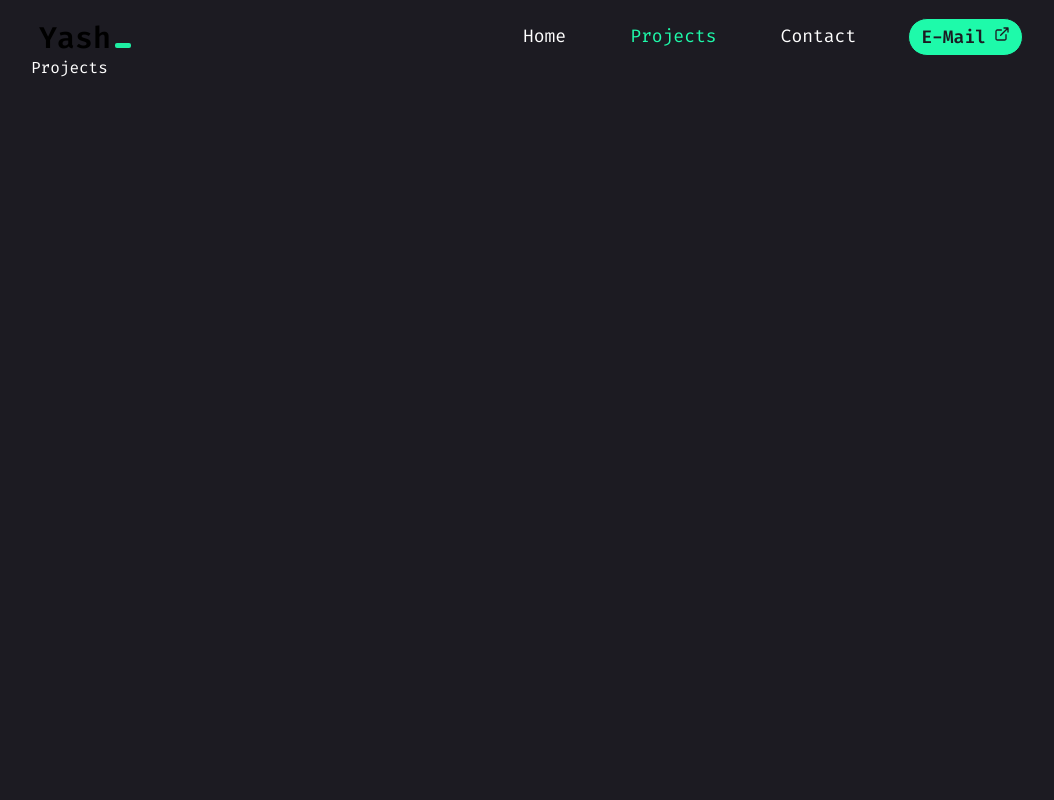
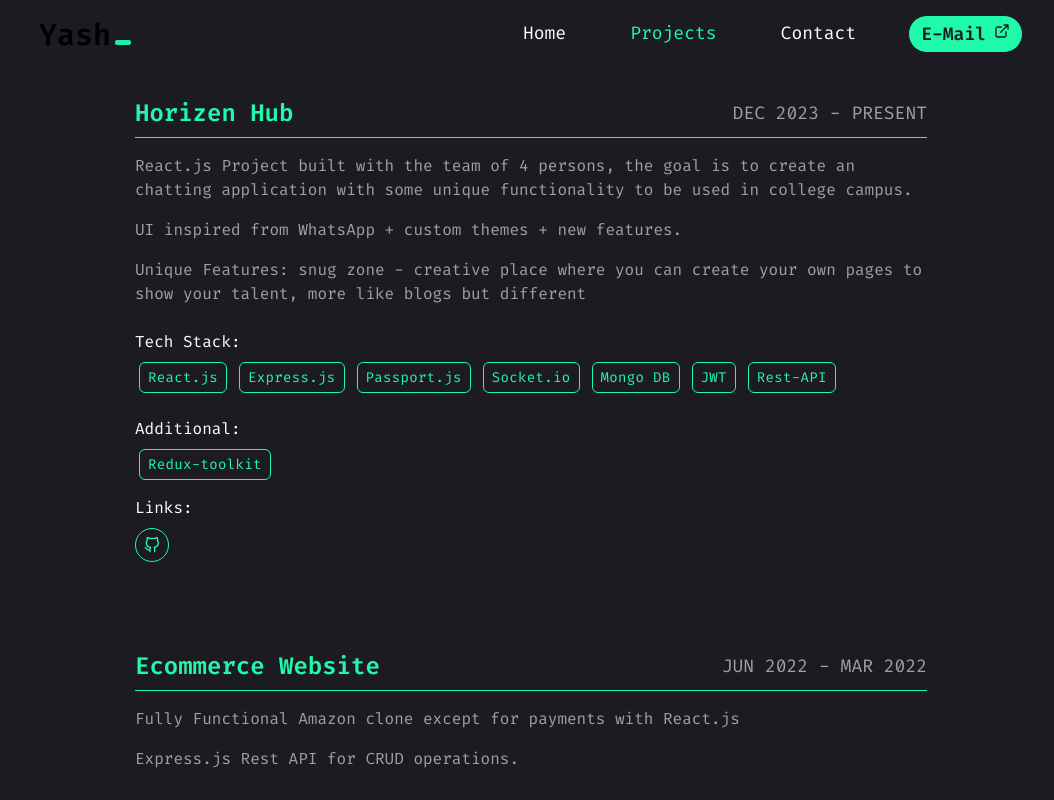
Before and after one commit to sahuyash1103/portfolio-1.0, a Next.js app: page /projects in a window 1280 px wide. Shown: the whole page, without its empty margins (109-1163 px from the left). Built offline with nearby package versions, Linux system fonts and the light colour scheme.

Commit message:
[feat]: projects added

```diff
--- a/next.config.mjs
+++ b/next.config.mjs
@@ -9,7 +9,7 @@ const nextConfig = {
     return config;
   },
   images: {
-    domains: ["github.com", "avatars.githubusercontent.com"],
+    domains: ["github.com", "avatars.githubusercontent.com", "media.licdn.com"],
     // loader: "default",
     // path: "/_next/image",
     // remotePatterns: [
--- a/src/app/globals.css
+++ b/src/app/globals.css
@@ -16,6 +16,8 @@
   :root {
     --primary: 28 27 34;
 
+    --primary-2: 42, 40, 54;
+
     --primary-fg: 255 255 255;
 
     --secondary: 160 160 160;
@@ -23,6 +25,12 @@
     /* --tertiary: 30 250 170; */
     --tertiary: 230 190 10;
   }
+}
+
+html {
+  margin: 0;
+  padding: 0;
+  box-sizing: border-box;
 }
 
 body {
@@ -34,4 +42,24 @@ body {
   .text-balance {
     text-wrap: balance;
   }
+
+  .scrollbar::-webkit-scrollbar {
+    width: 5px;
+    height: 5px;
+  }
+
+  .scrollbar::-webkit-scrollbar-track {
+    border-radius: 100vh;
+    background: rgb(var(--primary-2));
+  }
+
+  .scrollbar::-webkit-scrollbar-thumb {
+    background: rgb(var(--secondary));
+    border-radius: 100vh;
+    cursor: pointer;
+  }
+
+  .scrollbar::-webkit-scrollbar-thumb:hover {
+    background: rgb(var(--tertiary));
+  }
 }
--- a/src/app/page.tsx
+++ b/src/app/page.tsx
@@ -62,7 +62,8 @@ export default function Home() {
           </div>
           <div className="mt-6 flex w-full justify-between gap-6">
             <Link
-              href={"/pdfs/resume.pdf"}
+              // href={"/pdfs/resume.pdf"}
+              href={"https://1drv.ms/b/s!AiS--59qe9LzkIQ_2_JxZtpCw_X8UQ?e=wWfMcf"}
               target="_blank"
               className="flex items-center gap-3 rounded-full border border-tertiary px-6 py-2"
             >
@@ -92,7 +93,9 @@ export default function Home() {
           <div className="relative m-2 flex aspect-square w-[90%] items-center justify-center rounded-full border-4 border-primary p-4 outline outline-2 outline-tertiary">
             {/* Image */}
             <Image
-              src={"https://avatars.githubusercontent.com/u/72812188"}
+              src={
+                "https://media.licdn.com/dms/image/v2/D4D03AQE9affSC_fg1w/profile-displayphoto-shrink_800_800/profile-displayphoto-shrink_800_800/0/1724819486635?e=1730332800&v=beta&t=CUG4_N7rOUw8VefAOPGXSGxJKwU8u7LaFa4vPetgXrs"
+              }
               alt=""
               layout="fill"
               objectFit="contain"
--- /dev/null
+++ b/src/app/projects/data.ts
@@ -0,0 +1,106 @@
+export interface IProjectLinks {
+  git?: string;
+  live?: string;
+}
+
+export interface IProject {
+  id: number;
+  name: string;
+  from?: string;
+  to?: string;
+  techStack: string[];
+  additional: string[];
+  description: string[];
+  image: string;
+  links: IProjectLinks;
+}
+
+export const projects: IProject[] = [
+  {
+    id: 1,
+    name: "HORIZEN HUB",
+    from: "DEC 2023",
+    to: "PRESENT",
+    techStack: [
+      "React.js",
+      "Express.js",
+      "Passport.js",
+      "Socket.io",
+      "Mongo DB",
+      "JWT",
+      "Rest-API",
+    ],
+    additional: ["Redux-toolkit"],
+    description: [
+      "React.js Project built with the team of 4 persons, the goal is to create an chatting application with some unique functionality to be used in college campus.",
+      "UI inspired from WhatsApp + custom themes + new features.",
+      "Unique Features: snug zone - creative place where you can create your own pages to show your talent, more like blogs but different",
+    ],
+    image: "",
+    links: {
+      git: "https://github.com/sahuyash1103/Horizon-Hub",
+    },
+  },
+  {
+    id: 2,
+    name: "Ecommerce Website ",
+    from: "JUN 2022",
+    to: "MAR 2022",
+    techStack: [
+      "React.js",
+      "Express.js",
+      "Mongo DB",
+      "JWT",
+      "Firebase Auth",
+      "Rest-API",
+    ],
+    additional: ["Context API"],
+    description: [
+      "Fully Functional Amazon clone except for payments with React.js",
+      "Express.js Rest API for CRUD operations.",
+    ],
+    image: "",
+    links: {
+      git: "https://github.com/sahuyash1103/my-zone",
+      live: "https://unreal-amazon-myzone.vercel.app",
+    },
+  },
+  {
+    id: 3,
+    name: "NETFLIX CLONE",
+    from: "AUG 2022",
+    to: "",
+    techStack: ["React.js", "CSS"],
+    additional: ["TMDB api"],
+    description: [
+      "Made with React.js a Netflix clone to enhance my UI skills.",
+    ],
+    image: "",
+    links: {
+      git: "https://online-flix.vercel.app/",
+      live: "https://github.com/sahuyash1103/onlineflix",
+    },
+  },
+  {
+    id: 4,
+    name: "CHATTING APP",
+    from: "OCT 2022",
+    to: "NOV 2022",
+    techStack: [
+      "Flutter",
+      "Firebase Phone auth",
+      "Firebase Storage",
+      "Firebase Database",
+    ],
+    additional: ["Bloc & Cubits", "OTP verification"],
+    description: [
+      "Flutter: Cross platform framework that can work on 7 different OS’s, maintained by Google.",
+      "A chatting app made with Flutter, Bloc and Cubits using the Firebase as Backend.",
+      "Deployed on GitHub using GitHub workflows and actions with CI/CD2.",
+    ],
+    image: "",
+    links: {
+      git: "https://github.com/sahuyash1103/chatup",
+    },
+  },
+];
--- a/src/app/projects/page.tsx
+++ b/src/app/projects/page.tsx
@@ -1,3 +1,101 @@
+import {
+  DownloadIcon,
+  GithubIcon,
+  LinkedInIcon,
+  InstagramIcon,
+  ExternalLinkIcon,
+} from "@/assets/svgs/index";
+import { IProjectLinks, projects } from "./data";
+import Link from "next/link";
+
 export default function Projects() {
-  return <main>Projects</main>;
+  return (
+    <main className="scrollbar h-full w-full overflow-scroll overflow-x-clip px-20">
+      <div className="flex flex-col">
+        {projects.map((project, i) => (
+          <div
+            key={project.id}
+            className="bg-primary-2 my-5 flex flex-col gap-2 rounded-xl p-6"
+          >
+            <div className="flex items-center justify-between">
+              <span className="text-2xl font-semibold capitalize text-tertiary">
+                {project.name.toLowerCase()}
+              </span>
+              <span className="text-lg capitalize text-secondary">
+                {project.from} {project.to && ` - ${project.to}`}
+              </span>
+            </div>
+            <hr className="border-tertiary" />
+            <span className="flex flex-col text-secondary">
+              {/* <span className="my-2 text-white">Description: </span> */}
+              {project.description.map((d, i) => (
+                <span key={i} className="my-2">
+                  {d}
+                </span>
+              ))}
+            </span>
+            <span className="flex flex-col gap-2 py-2">
+              <span className="text-nowrap text-white">Tech Stack: </span>
+              <div className="flex flex-wrap gap-1 text-tertiary">
+                {project.techStack.map((t, i) => {
+                  return (
+                    <span
+                      key={t}
+                      className="mx-1 rounded-md border border-tertiary px-2 py-1 text-[14px] tracking-wide"
+                    >
+                      {t}
+                    </span>
+                  );
+                })}
+              </div>
+            </span>
+            <span className="flex flex-col gap-2 py-2">
+              <span className="text-nowrap text-white">Additional: </span>
+              <div className="flex flex-wrap gap-1 text-tertiary">
+                {project.additional.map((a, i) => {
+                  return (
+                    <span
+                      key={a}
+                      className="mx-1 rounded-md border border-tertiary px-2 py-1 text-[14px] tracking-wide"
+                    >
+                      {a}
+                    </span>
+                  );
+                })}
+              </div>
+            </span>
+            <div className="flex flex-col items-start justify-start gap-2">
+              <span className="text-nowrap text-white">Links: </span>
+              <ProjectLinkIcons links={project.links} />
+            </div>
+          </div>
+        ))}
+      </div>
+    </main>
+  );
 }
+
+function ProjectLinkIcons({ links }: { links: IProjectLinks }) {
+  return (
+    <div className="flex w-fit items-center justify-end gap-4 text-tertiary">
+      {links.git && (
+        <Link
+          href={links.git}
+          target="_blank"
+          className="flex items-center gap-3 rounded-full border border-tertiary p-2"
+        >
+          <GithubIcon className="w-4 text-2xl" />
+        </Link>
+      )}
+      {links.live && (
+        <Link
+          href={links.live}
+          target="_blank"
+          className="flex items-center gap-3 rounded-full border border-tertiary p-2"
+        >
+          <ExternalLinkIcon className="w-4 text-2xl" />
+        </Link>
+      )}
+    </div>
+  );
+}
--- a/src/components/custom-components/nav/Nav.jsx
+++ b/src/components/custom-components/nav/Nav.jsx
@@ -2,7 +2,7 @@
 
 import { ExternalLinkIcon } from "@/assets/svgs/index";
 import Link from "next/link";
-import { usePathname } from "next/navigation";
+import { usePathname, useRouter } from "next/navigation";
 import React from "react";
 import { cn } from "@/lib/utils";
 import Image from "next/image";
@@ -25,11 +25,15 @@ const links = [
 
 function Nav() {
   const pathname = usePathname();
+  const router = useRouter();
   const words = [{ text: "Yash", color: "text-primary" }];
 
   return (
     <nav className="flex h-14 w-full items-end justify-between px-2 pt-2">
-      <div className="flex items-end text-2xl">
+      <div
+        className="flex cursor-pointer select-none items-end text-2xl"
+        onClick={() => router.push("/")}
+      >
         <TypewriterEffect words={words} cursorClassName="bg-tertiary" />
         {/* <span className="mb-1 ml-1 h-1 w-4 bg-tertiary"></span> */}
       </div>
--- a/tailwind.config.ts
+++ b/tailwind.config.ts
@@ -13,6 +13,7 @@ const config: Config = {
       colors: {
         primary: "rgb(var(--primary))",
         "primary-fg": "rgb(var(--primary-fg))",
+        "primary-2": "rgb(var(--primary-2))",
         secondary: "rgb(var(--secondary))",
         tertiary: "rgb(var(--tertiary))",
       },
```
Also changed, not shown: 1 other file (tests, documents, lock files or other folders).
